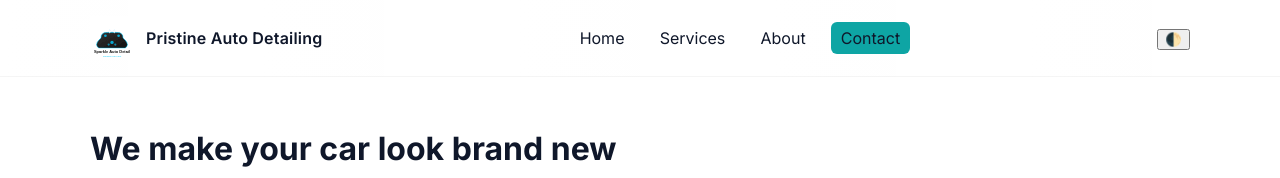
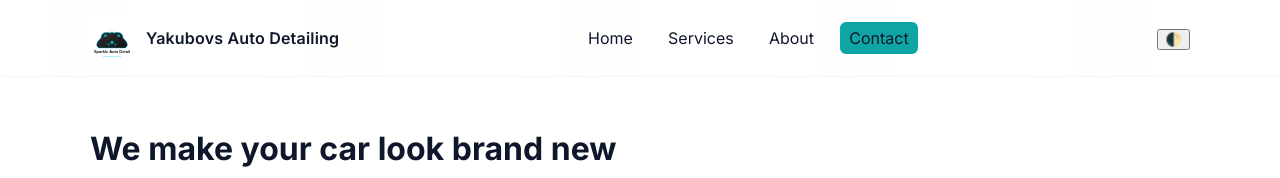
Before and after one commit to jacob8439/mywebsite, a plain HTML site: page index.html in a window 1280 px wide. Shown: the top 178 px of the page. Drawn offline with nearby package versions, Linux system fonts and the light colour scheme.

Commit message:
Update index.html

```diff
--- a/index.html
+++ b/index.html
@@ -15,7 +15,7 @@
     <div class="container header-inner">
       <a class="brand" href="index.html">
         <img src="assets/icons/logo.svg" alt="Pristine Auto Detailing logo" class="logo">
-        <span class="brand-name">Pristine Auto Detailing</span>
+        <span class="brand-name">Yakubovs Auto Detailing</span>
       </a>
       <nav class="nav" aria-label="Main navigation">
         <ul>
```
